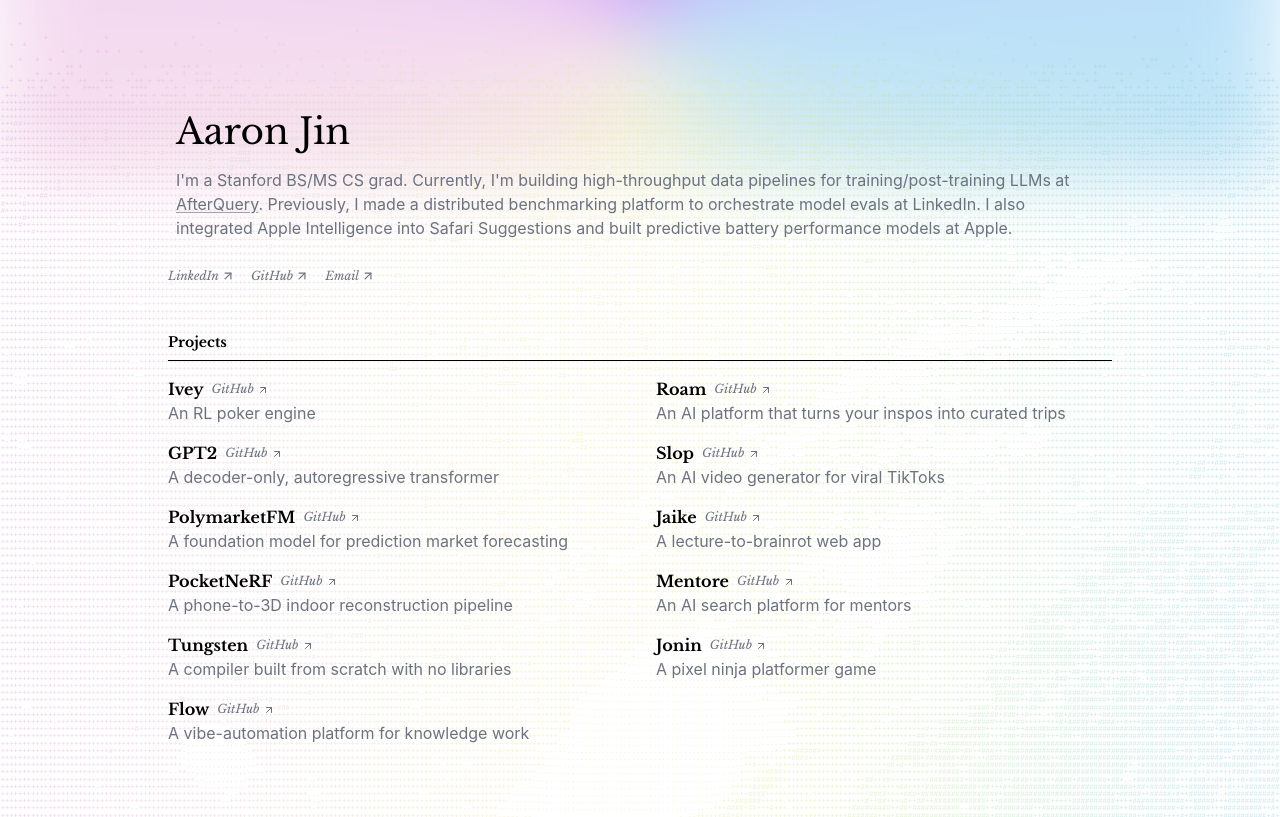
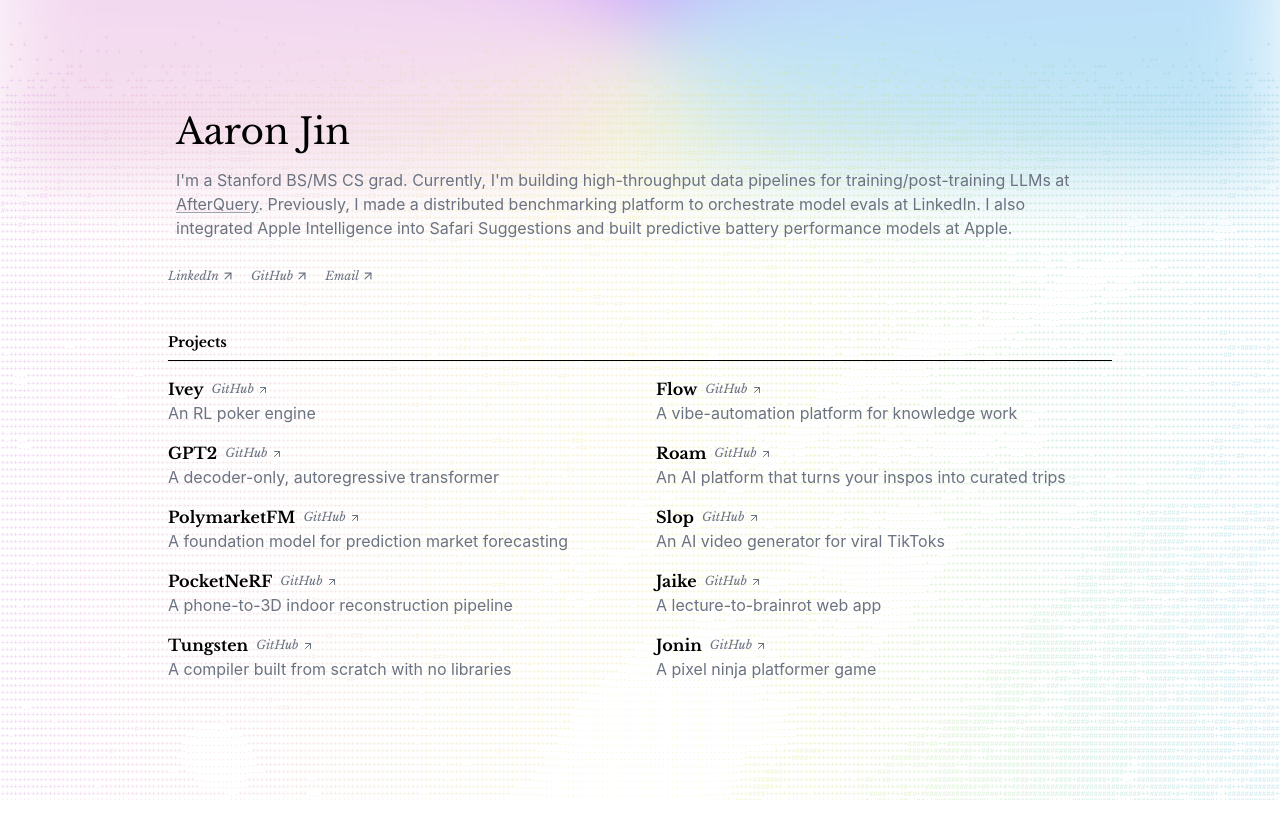
Before and after one commit to aaronkjin/personal, a Next.js app: page / in a window 1280 px wide. Built offline with nearby package versions, Linux system fonts and the light colour scheme.

Commit message:
rm mentore

```diff
--- a/pages/index.js
+++ b/pages/index.js
@@ -91,7 +91,7 @@ export default function Home() {
                 <div className="flex-grow border-b border-black mt-2"></div>
               </div>
 
-              <div className="p-2 grid grid-cols-1 gap-4 tablet:grid-cols-2 tablet:grid-rows-6 tablet:grid-flow-col tablet:gap-x-8 tablet:gap-y-4">
+              <div className="p-2 grid grid-cols-1 gap-4 tablet:grid-cols-2 tablet:grid-rows-5 tablet:grid-flow-col tablet:gap-x-8 tablet:gap-y-4">
                 <div className="grid grid-cols-1 gap-4 tablet:contents">
                   {/* Ivey */}
                   <FadeIn delay={250}>
@@ -223,6 +223,9 @@ export default function Home() {
                     </div>
                   </FadeIn>
 
+                </div>
+
+                <div className="grid grid-cols-1 gap-4 tablet:contents">
                   {/* Flow */}
                   <FadeIn delay={500}>
                     <div>
@@ -248,9 +251,7 @@ export default function Home() {
                       </p>
                     </div>
                   </FadeIn>
-                </div>
 
-                <div className="grid grid-cols-1 gap-4 tablet:contents">
                   {/* Roam */}
                   <FadeIn delay={550}>
                     <div>
@@ -330,7 +331,7 @@ export default function Home() {
                     </div>
                   </FadeIn>
 
-                  {/* Mentore */}
+                  {/* Mentore
                   <FadeIn delay={700}>
                     <div>
                       <div className="flex items-center gap-2">
@@ -354,7 +355,7 @@ export default function Home() {
                         </TextScramble>
                       </p>
                     </div>
-                  </FadeIn>
+                  </FadeIn> */}
 
                   {/* Pullup
                 <FadeIn delay={650}>
```
